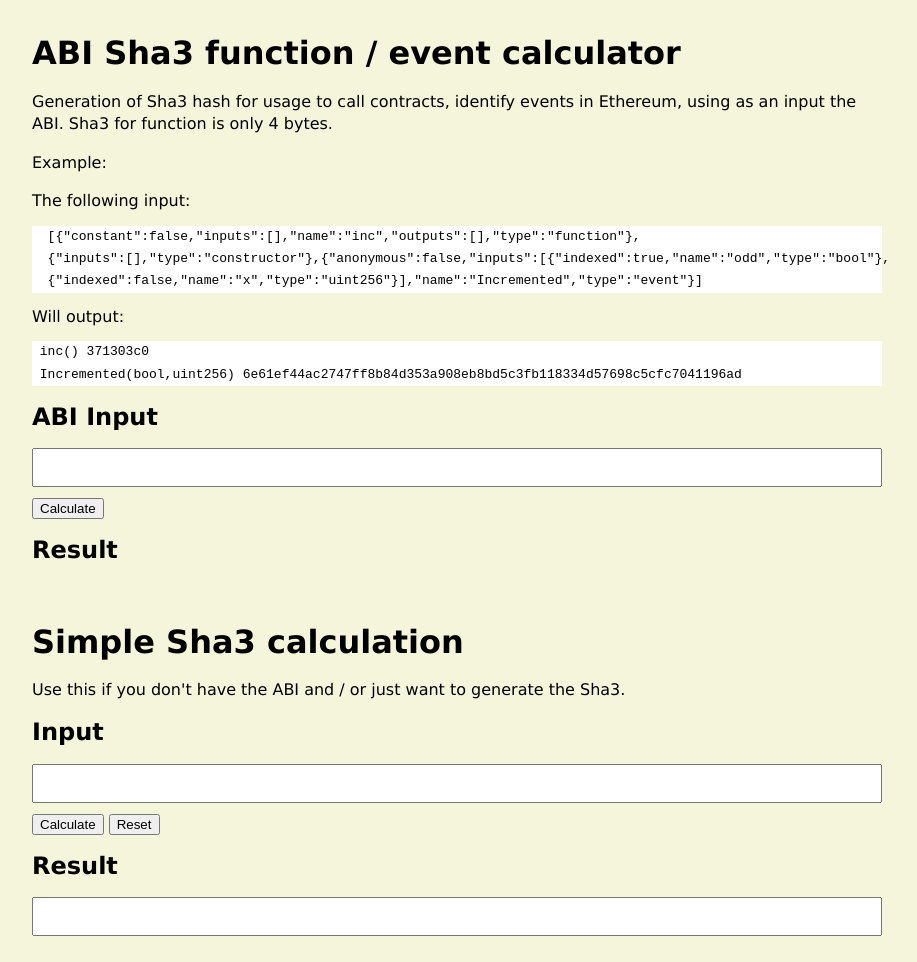
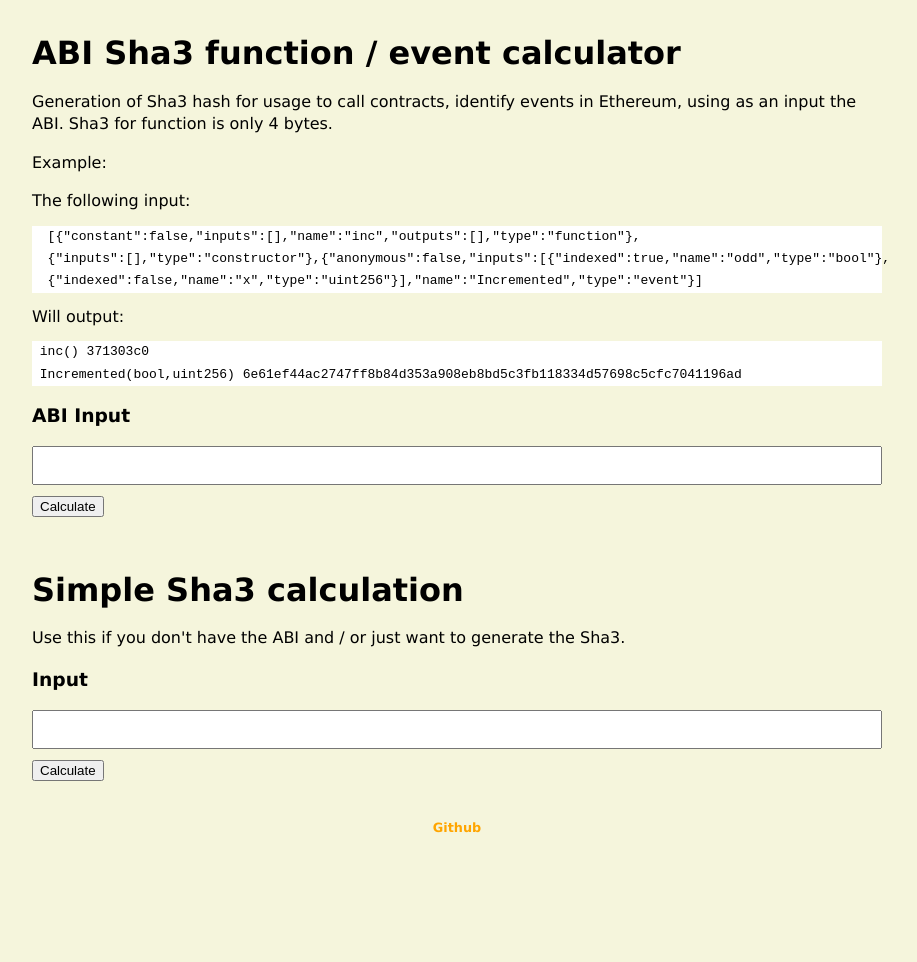
Before and after one commit to juanfranblanco/SHA3, a plain HTML site: page index.html in a window 1280 px wide. Shown: the whole page, without its empty margins (183-1100 px from the left). After the commit the page ends 855 px from the top, so only its background shows below. Drawn offline with Linux system fonts and the light colour scheme.

Commit message:
a bit of style and a link

```diff
--- a/css/main.css
+++ b/css/main.css
@@ -46,6 +46,11 @@ input {
   padding: 10px;
   margin: 0 0 10px;
 }
+#footer{
+  text-align: center;
+  font-weight: bold;
+  font-size: 0.8em;
+}
 
 @media (min-width: 481px) {
   .navigation {
--- a/index.html
+++ b/index.html
@@ -28,10 +28,9 @@ Will output:
 </pre>
 
 <form>
-    <h2>ABI Input</h2>
+    <h3>ABI Input</h3>
     <input  type="text" id="abi"></input>
     <button type="submit" id="calculateAbi">Calculate</button>
-    <h2>Result</h2>
     <pre id="resultAbi"></pre>
     <br>
 
@@ -40,17 +39,17 @@ Will output:
 <h1> Simple Sha3 calculation </h1>
 Use this if you don't have the ABI and / or just want to generate the Sha3.
 <form>
-    <h2>Input</h2>
+    <h3>Input</h3>
     <input  type="text" id="input"></input>
     <button type="submit" id="calculate">Calculate</button>
-    <button type="reset" id="reset">Reset</button>
-    <h2>Result</h2>
-    <input id="result">
+     <pre id="result"></pre>
     <br>
 
 </form>
 
-
+<div id="footer">
+      <a href="https://github.com/juanfranblanco/SHA3">Github</a>
+</div>
 <script src="lib/web3.js"></script>
 <script src="js/sha3.js"></script>
 <script src="js/sha3Abi.js"></script>
--- a/js/sha3.js
+++ b/js/sha3.js
@@ -9,8 +9,7 @@
         'click',
         function (event) {
             event.preventDefault();
-            var current = web3.sha3(input.value);
-            document.getElementById('result').value = current;
+            document.getElementById('result').innerText = web3.sha3(input.value);
         }
     );
 }());
```
